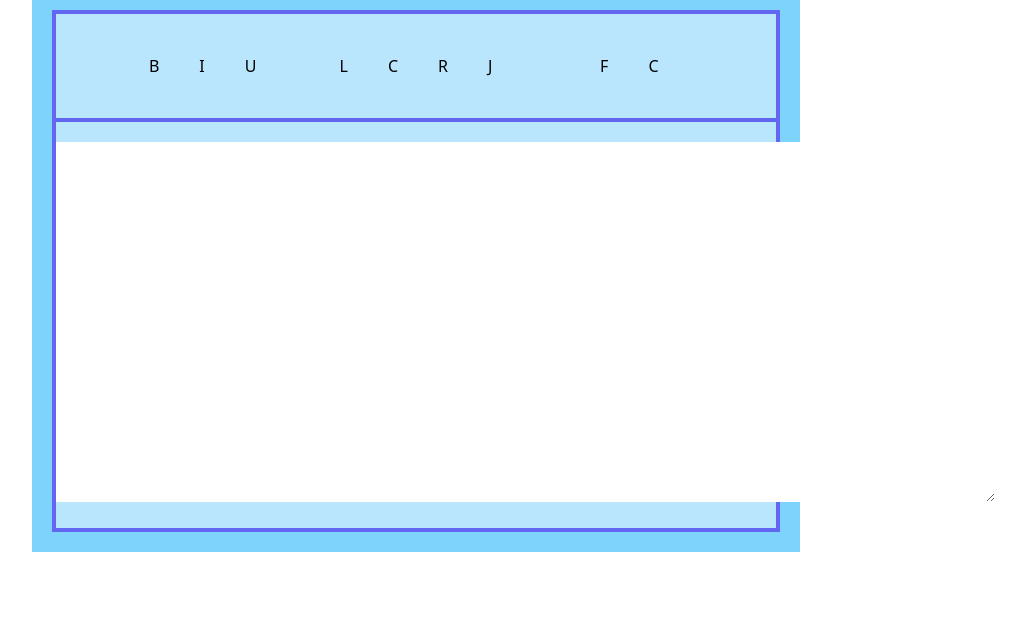
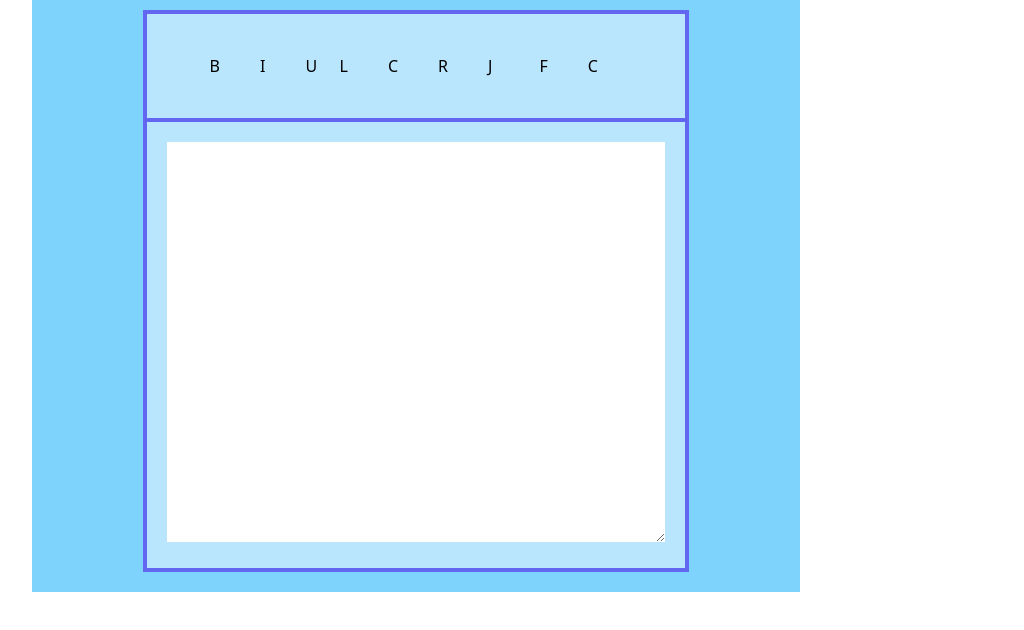
Before and after one commit to rijwanulalam/notepad, a plain HTML site: page index.html in a window 1280 px wide. Shown: the part 158-788 px from the top of the page, without its empty margins (224-1248 px from the left). Drawn offline with nearby package versions, Linux system fonts and the light colour scheme.

Commit message:
notepad fixed

```diff
--- a/index.html
+++ b/index.html
@@ -11,7 +11,7 @@
 <body class="w-3/5 mx-auto mt-20">
     <div class="text-center bg-sky-300 p-5">
         <h3 class="text-5xl mb-5">My Text Editor</h3>
-        <div class="border-4 border-indigo-500 bg-sky-200">
+        <div class="border-4 border-indigo-500 bg-sky-200 w-9/12 mx-auto">
             <div class="grid grid-cols-3 p-10 border-b-4 border-indigo-500">
                 <div class="flex justify-center space-x-10">
                     <p>B</p>
@@ -29,8 +29,8 @@
                     <p>C</p>
                 </div>
             </div>
-            <div class="py-5">
-                <textarea  name="" id="" cols="100" rows="15"></textarea>
+            <div class="p-5">
+                <textarea class="w-full focus:outline-none p-5"  name="" id="" cols="100" rows="15"></textarea>
             </div>
         </div>
     </div>
```
